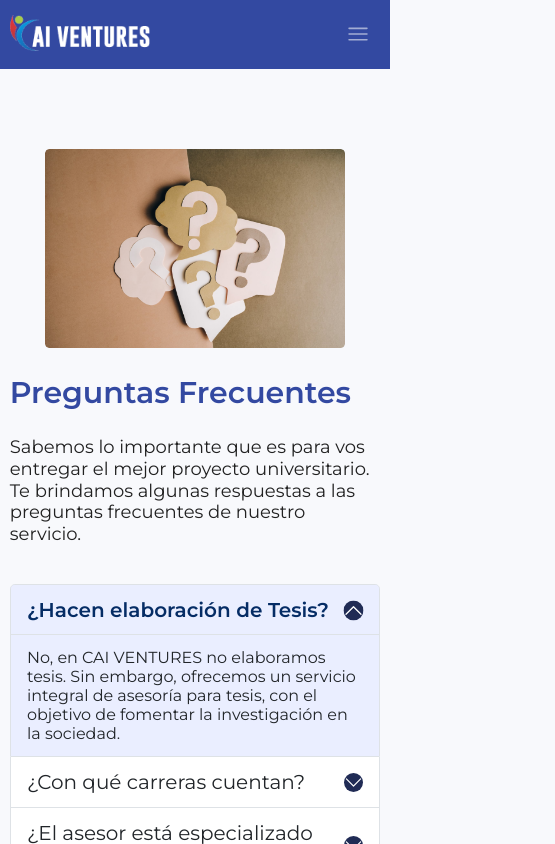
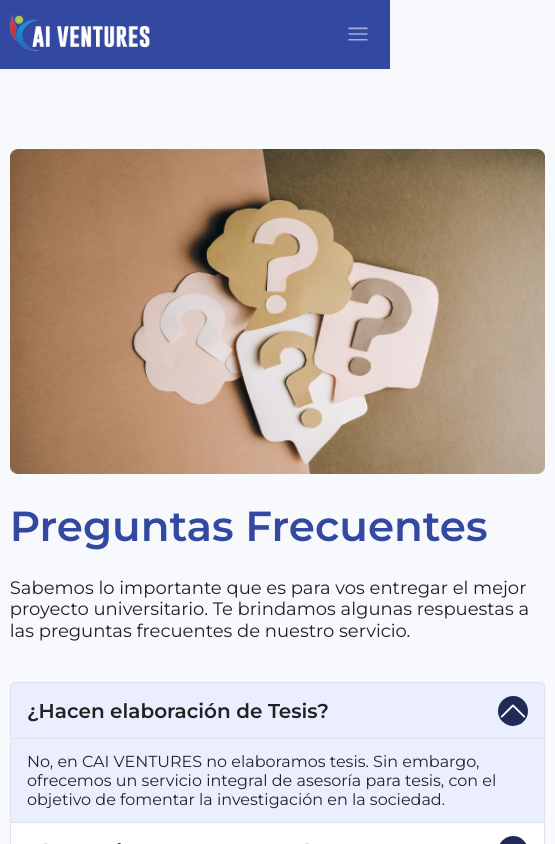
Before and after one commit to justinait/cai-ventures2, a React (Vite) app: page /faq in a window 390 px wide. Shown: the top 844 px of the page, 555 px wide, since content can reach past the window. Built offline with nearby package versions, Linux system fonts and the light colour scheme; no server answers.

Commit message:
faq cambios

```diff
--- a/src/components/Questions/Questions.css
+++ b/src/components/Questions/Questions.css
@@ -96,14 +96,7 @@
 
 
 
-.accordion-button:not(.collapsed) {
-    color: #212121;
-    font-family: 'Montserrat';
-    font-size: 20px;
-    font-style: normal;
-    font-weight: 600;
-    line-height: normal;
-}
+
 
 
 
@@ -138,16 +131,94 @@
     }
 }
 
+@media screen and (max-width: 768px) {
+    .faqTitle{
+        font-family:'Montserrat';
+        font-size: 42px;
+        font-style: normal;
+        font-weight: 600;
+        line-height: normal;
+    }
+
+    .imgFaq {
+        width: 535px;
+        height: 325px;
+    }
+
+    .accordion-button {
+        font-family: 'Montserrat';
+        font-size: 20px;
+        font-style: normal;
+        font-weight: 600;
+        line-height: normal;
+        color: #212121 !important;
+    }
+
+    .accordion {
+        --bs-accordion-btn-icon-width: 30px !important;
+    }
+
+}
+
 @media screen and (max-width: 360px)  {
     .containerFaq {
-        background-color: #EAEEFF;
+        padding: 24px 60px
+    }
+
+    .questionNo {
+        color: #212121;
+        text-align: center;
+        font-family: 'Montserrat';
+        font-size: 16px;
+        font-style: normal;
+        font-weight: 600;
+        line-height: normal;
     }
 
     .faqTitle {
-        font-size: 20px;
+        font-family: 'Montserrat';
+        font-size: 24px;
+        font-style: normal;
+        font-weight: 600;
+        line-height: normal;
+    }
+
+    .accordion-button {
+        font-family: 'Montserrat';
+        font-size: 14px;
+        font-style: normal;
+        font-weight: 400;
+        line-height: normal;
     }
 
     .textFaq {
-        font-size: 16px;
+        text-align: justify;
+        font-family: 'Montserrat';
+        font-size: 14px;
+        font-style: normal;
+        font-weight: 500;
+        line-height: 139.9%;
+        padding: 0px 20px 16px 20px;
+        margin: 0px;
+    }
+
+    .imgFaq {
+        width: 254px;
+        height: 174px;
+    }
+
+    .contTiTe {
+        align-items: center;
+        width: 328px;
+        display: flex;
+        flex-direction: column;
+    }
+
+    .accordion-button {
+        font-family:'Montserrat';
+        font-size: 14px;
+        font-style: normal;
+        font-weight: 400;
+        line-height: normal;
     }
 }
--- a/src/components/Questions/Questions.jsx
+++ b/src/components/Questions/Questions.jsx
@@ -11,7 +11,7 @@ function Questions() {
           <Col xl={4} lg={5} md={3} sm={12} className='contImgFaq'>
             <img className='imgFaq'  src={faqImage} />
             </Col>
-          <Col xl={7} md={8} lg={6} sm={8}>
+          <Col className='contTiTe' xl={7} md={11} lg={6} sm={8}>
             <h2 className='faqTitle'>Preguntas Frecuentes</h2>
             <p className='textFaq'>Sabemos lo importante que es para vos entregar el mejor proyecto universitario. Te brindamos algunas respuestas a las preguntas frecuentes de nuestro servicio.</p>
             <Col>
```
